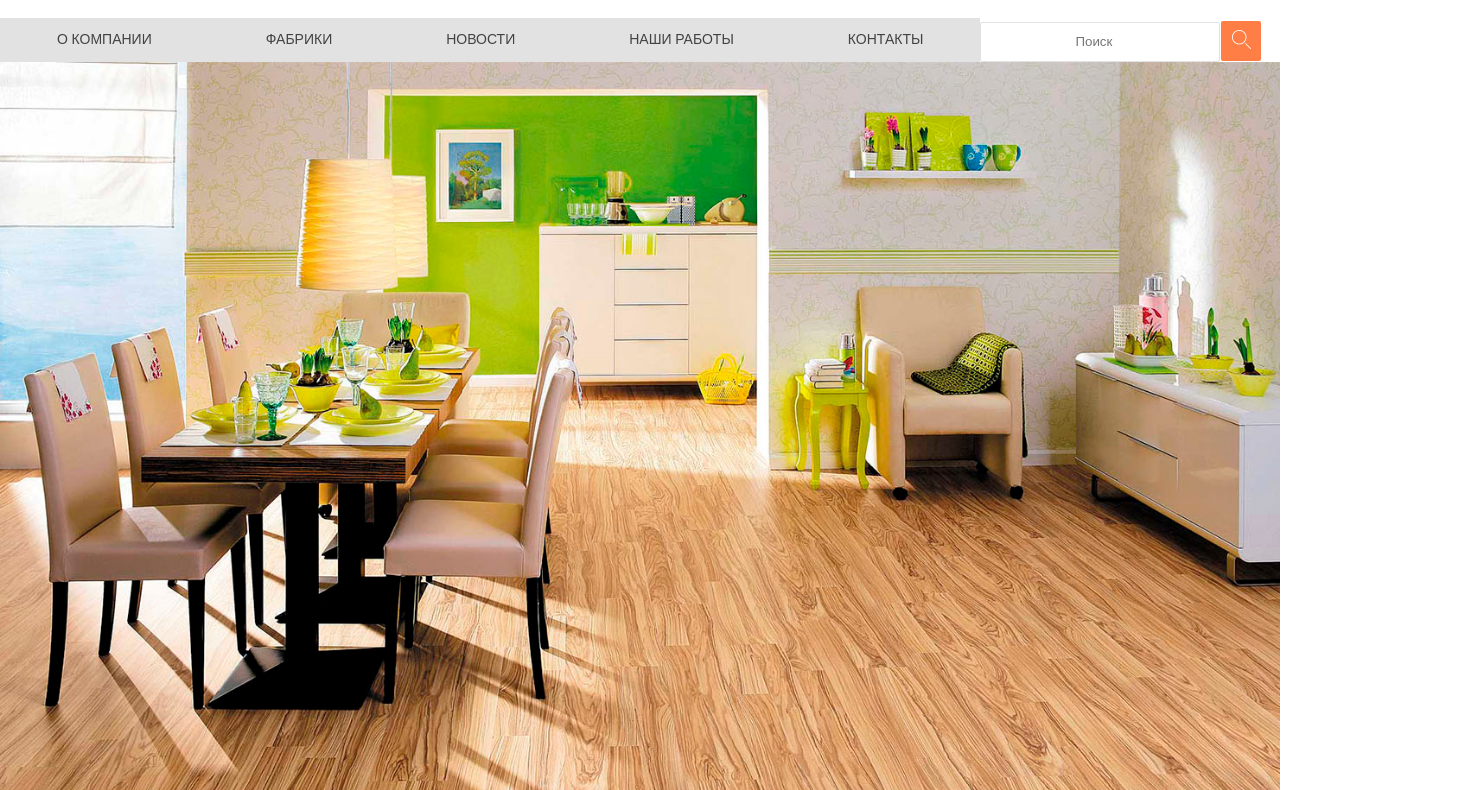
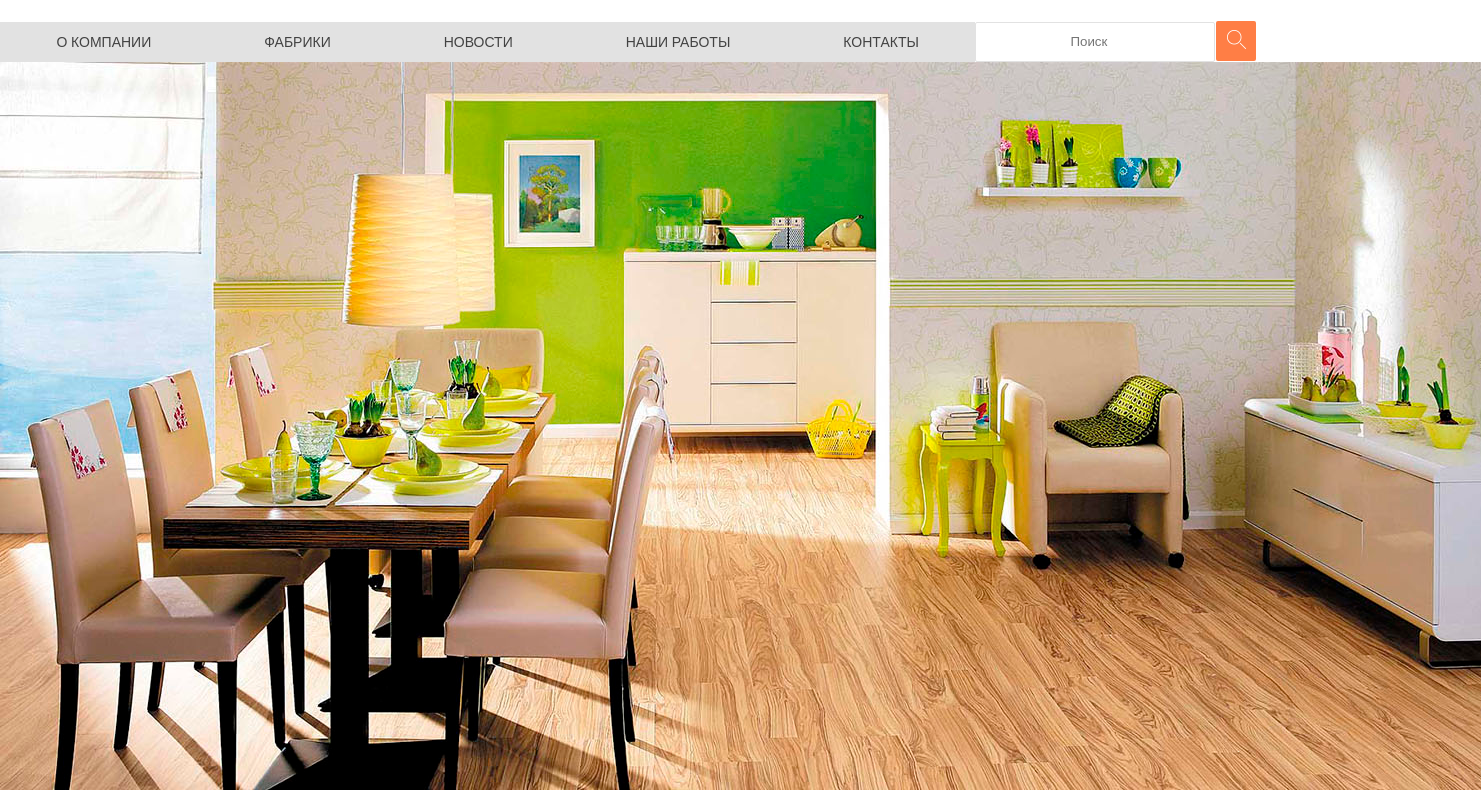
Before and after one commit to arthur-djakomo/Light_Step, a plain HTML site: page index.html in a window 1280 px wide. Shown: the part 139-929 px from the top of the page, 1481 px wide, since content can reach past the window. Drawn offline with nearby package versions, Linux system fonts and the light colour scheme.

Commit message:
header slider

```diff
--- a/scss/_nav.scss
+++ b/scss/_nav.scss
@@ -1,6 +1,7 @@
 .nav{
     margin-top: 35px;
     display: flex;
+    align-items: flex-end;
 
 }
 .menu{
@@ -20,7 +21,7 @@
         }
          .menu__items{
              color: $black;
-             padding: 8.5px 57px;
+             padding: 8.5px 56.5px;
              display: inline-block;
              text-decoration: none;
              font-size: 14px;
@@ -34,7 +35,7 @@
 }
 
 
-
+.search__block{
 
         .search__line{
             height: 40px;
@@ -57,3 +58,4 @@
             transform: translate(-3px, 3px);
 
         }
+}
--- a/scss/_slider.scss
+++ b/scss/_slider.scss
@@ -1,7 +1,13 @@
-.slider__photo{
-    img{
-        width: 100%;
-        max-width: 1480px;
-        margin: 0 auto;
+.slider__items{
+    position: relative;
+    width: 1480px;
+    height: 500px;
+    overflow: hidden;
+    .slider__photo{
+        position: absolute;
+        top: 50%;
+        left: 50%;
+        z-index: 1;
+        transform: translate3d(-50%, -50%, 0);
     }
 }
```
Also changed, not shown: index.html (+4 -1 lines), css/style.css.
